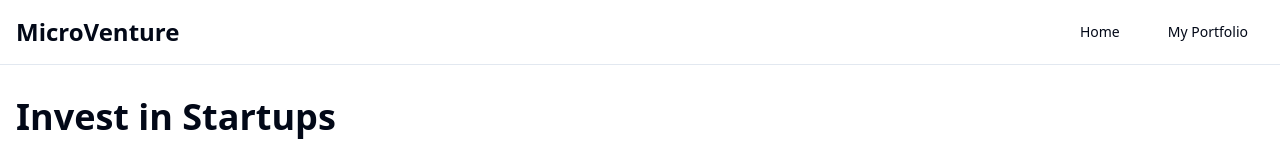
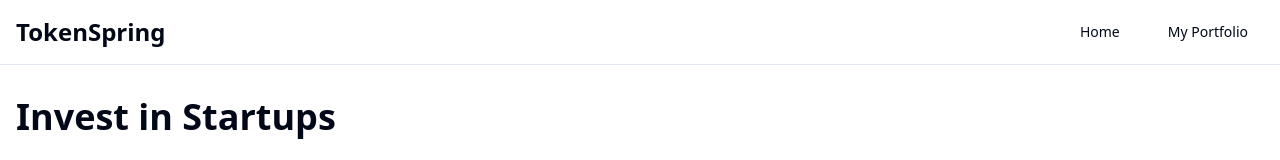
Before and after one commit to dannyl1u/token-spring, a React (Create React App) app in the folder pages/: page / in a window 1280 px wide. Shown: the top 160 px of the page. Built offline with nearby package versions, Linux system fonts and the light colour scheme; no server answers.

Commit message:
update name

```diff
--- a/pages/public/index.html
+++ b/pages/public/index.html
@@ -24,7 +24,7 @@
       work correctly both with client-side routing and a non-root public URL.
       Learn how to configure a non-root public URL by running `npm run build`.
     -->
-    <title>React App</title>
+    <title>Token Spring</title>
   </head>
   <body>
     <noscript>You need to enable JavaScript to run this app.</noscript>
--- a/pages/src/App.js
+++ b/pages/src/App.js
@@ -13,7 +13,7 @@
         <header className="border-b">
           <div className="container mx-auto px-4">
             <div className="flex h-16 items-center justify-between">
-              <Link to="/" className="text-2xl font-bold">MicroVenture</Link>
+              <Link to="/" className="text-2xl font-bold">TokenSpring</Link>
               <nav className="space-x-4">
                 <Button variant="ghost" asChild>
                   <Link to="/">Home</Link>
--- a/server.js
+++ b/server.js
@@ -12,7 +12,7 @@
   res.sendFile(__dirname + '/pages/index.html', {});
 });
 
-const PORT = process.env.PORT || 5000;
+const PORT = process.env.PORT || 9000;
 app.listen(PORT, () => {
   console.log(`Server is running on port: ${PORT}`);
 });
```
Also changed, not shown: 1 other file (tests, documents, lock files or other folders).
